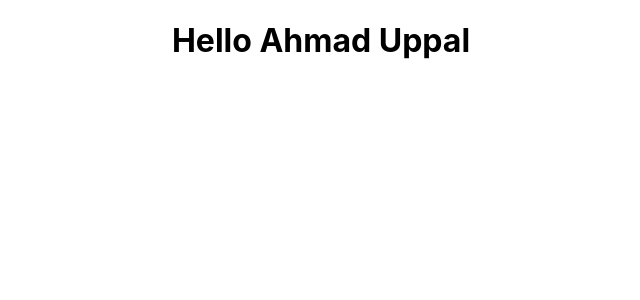
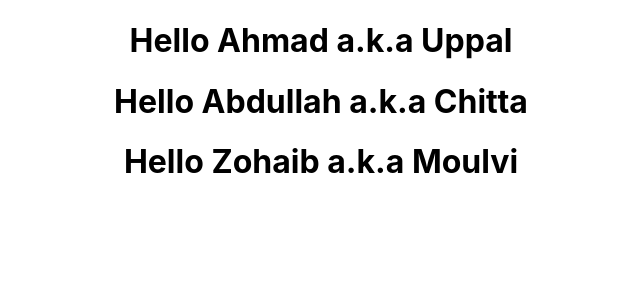
Before and after one commit to Ahmad-U19/Basic-React-App, a React (Create React App) app: page / in a window 1280 px wide. Shown: the top 300 px of the page, without its empty margins (319-959 px from the left). Built offline with nearby package versions, Linux system fonts and the light colour scheme.

Commit message:
Greetings

```diff
--- a/src/App.js
+++ b/src/App.js
@@ -5,7 +5,9 @@ import Greet from './Greet';
 function App() {
   return (
    <div className="App">
-    <Greet />
+    <Greet name='Ahmad' heroName='Uppal' />
+    <Greet name='Abdullah' heroName='Chitta' />
+    <Greet name='Zohaib' heroName='Moulvi' />
    </div>
   );
 }
--- a/src/Greet.js
+++ b/src/Greet.js
@@ -1,11 +1,7 @@
 import React from "react";
 
-function Greet(){
-    return (
-        <h1>
-            Hello Ahmad Uppal
-        </h1>
-    )
+const Greet=(props)=> {
+    return <h1>Hello {props.name} a.k.a {props.heroName}</h1>
 }
 
 export default Greet;
```
